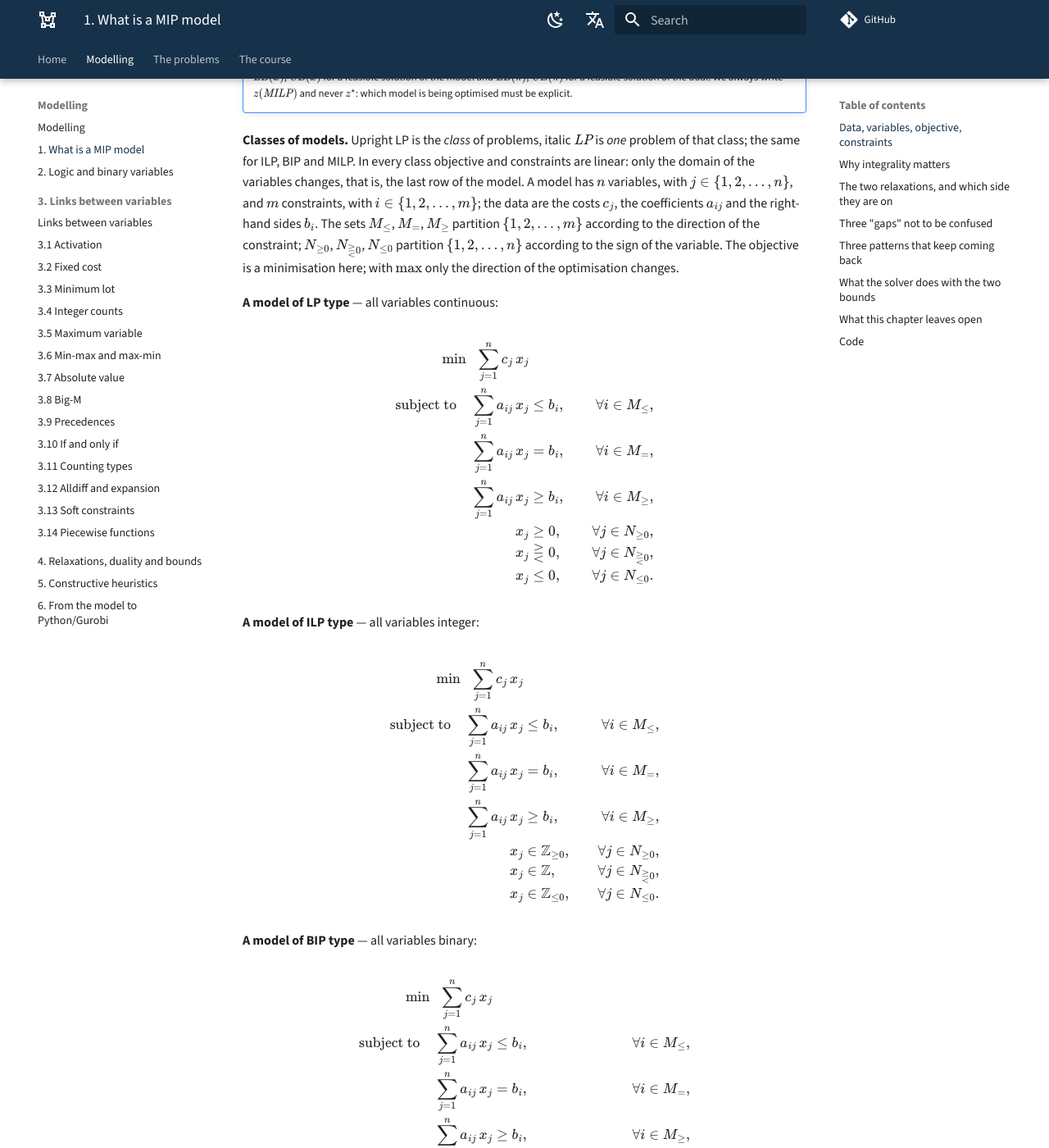
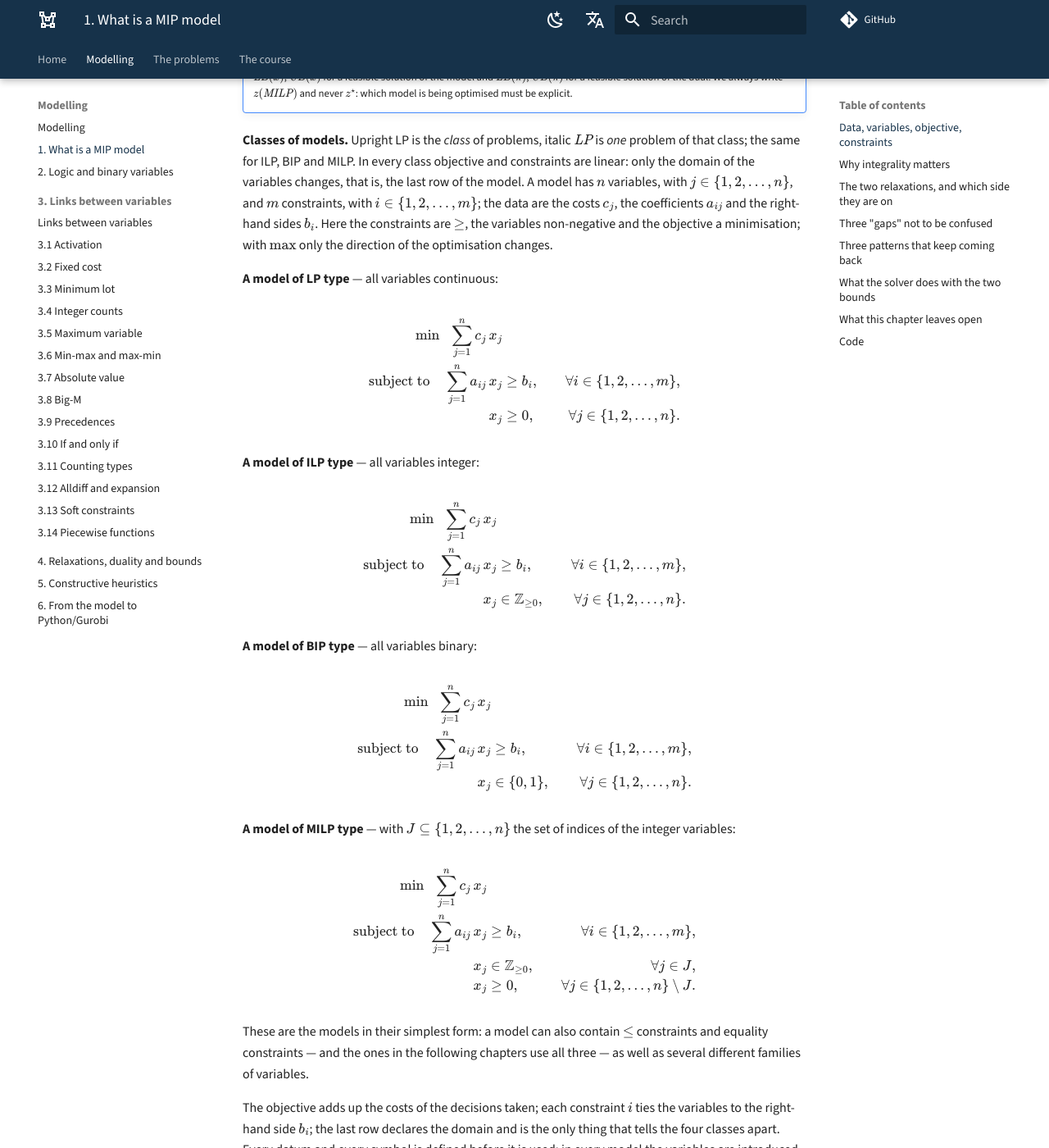
Before and after one commit to fabiofurini/mip-modelling, an MkDocs documentation site: the page built from docs/modelling-1.md, in a window 1280 px wide and 1400 px high, scrolled down 536 px. Shown: the whole window at 82% size. Built offline with MkDocs 1.6.1 and Material for MkDocs 9.7.7, drawn with Linux system fonts in a browser that asks for light colours; comment, search, counter and statistics services are not loaded; some of the changed text lies outside the part shown.

Commit message:
General models in their simplest form: one direction, non-negative variables
- dropped the partition of constraints by direction and of variables by sign
- right after the models, the note that a model can also contain <= and
  equality constraints and several families of variables

Co-Authored-By: Claude Opus 5 (1M context) <noreply@anthropic.com>

```diff
--- a/docs/modelling-1.md
+++ b/docs/modelling-1.md
@@ -31,23 +31,17 @@ every class objective and constraints are linear: only the domain of the
 variables changes, that is, the last row of the model. A model has $n$
 variables, with $j \in \{1, 2, \dots, n\}$, and $m$ constraints, with
 $i \in \{1, 2, \dots, m\}$; the data are the costs $c_j$, the coefficients
-$a_{ij}$ and the right-hand sides $b_i$. The sets $M_{\le}$, $M_{=}$, $M_{\ge}$
-partition $\{1, 2, \dots, m\}$ according to the direction of the constraint;
-$N_{\ge 0}$, $N_{\gtreqless 0}$, $N_{\le 0}$ partition $\{1, 2, \dots, n\}$
-according to the sign of the variable. The objective is a minimisation here;
-with $\max$ only the direction of the optimisation changes.
+$a_{ij}$ and the right-hand sides $b_i$. Here the constraints are $\ge$, the
+variables non-negative and the objective a minimisation; with $\max$ only the
+direction of the optimisation changes.
 
 **A model of LP type** — all variables continuous:
 
 $$
 \begin{aligned}
 \min ~~ \sum_{j=1}^{n} c_j\, x_j & & \\
-\text{subject to} \quad \sum_{j=1}^{n} a_{ij}\, x_j &\le b_i, & \forall i \in M_{\le},\\
-\sum_{j=1}^{n} a_{ij}\, x_j &= b_i, & \forall i \in M_{=},\\
-\sum_{j=1}^{n} a_{ij}\, x_j &\ge b_i, & \forall i \in M_{\ge},\\
-x_j &\ge 0, & \forall j \in N_{\ge 0},\\
-x_j &\gtreqless 0, & \forall j \in N_{\gtreqless 0},\\
-x_j &\le 0, & \forall j \in N_{\le 0}.
+\text{subject to} \quad \sum_{j=1}^{n} a_{ij}\, x_j &\ge b_i, & \forall i \in \{1, 2, \dots, m\},\\
+x_j &\ge 0, & \forall j \in \{1, 2, \dots, n\}.
 \end{aligned}
 $$
 
@@ -56,12 +50,8 @@ $$
 $$
 \begin{aligned}
 \min ~~ \sum_{j=1}^{n} c_j\, x_j & & \\
-\text{subject to} \quad \sum_{j=1}^{n} a_{ij}\, x_j &\le b_i, & \forall i \in M_{\le},\\
-\sum_{j=1}^{n} a_{ij}\, x_j &= b_i, & \forall i \in M_{=},\\
-\sum_{j=1}^{n} a_{ij}\, x_j &\ge b_i, & \forall i \in M_{\ge},\\
-x_j &\in \mathbb{Z}_{\ge 0}, & \forall j \in N_{\ge 0},\\
-x_j &\in \mathbb{Z}, & \forall j \in N_{\gtreqless 0},\\
-x_j &\in \mathbb{Z}_{\le 0}, & \forall j \in N_{\le 0}.
+\text{subject to} \quad \sum_{j=1}^{n} a_{ij}\, x_j &\ge b_i, & \forall i \in \{1, 2, \dots, m\},\\
+x_j &\in \mathbb{Z}_{\ge 0}, & \forall j \in \{1, 2, \dots, n\}.
 \end{aligned}
 $$
 
@@ -70,25 +60,25 @@ $$
 $$
 \begin{aligned}
 \min ~~ \sum_{j=1}^{n} c_j\, x_j & & \\
-\text{subject to} \quad \sum_{j=1}^{n} a_{ij}\, x_j &\le b_i, & \forall i \in M_{\le},\\
-\sum_{j=1}^{n} a_{ij}\, x_j &= b_i, & \forall i \in M_{=},\\
-\sum_{j=1}^{n} a_{ij}\, x_j &\ge b_i, & \forall i \in M_{\ge},\\
+\text{subject to} \quad \sum_{j=1}^{n} a_{ij}\, x_j &\ge b_i, & \forall i \in \{1, 2, \dots, m\},\\
 x_j &\in \{0, 1\}, & \forall j \in \{1, 2, \dots, n\}.
 \end{aligned}
 $$
 
-**A model of MILP type** — with $J \subseteq \{1, 2, \dots, n\}$ the set of indices of the integer variables and the signs of the model of LP type:
+**A model of MILP type** — with $J \subseteq \{1, 2, \dots, n\}$ the set of indices of the integer variables:
 
 $$
 \begin{aligned}
 \min ~~ \sum_{j=1}^{n} c_j\, x_j & & \\
-\text{subject to} \quad \sum_{j=1}^{n} a_{ij}\, x_j &\le b_i, & \forall i \in M_{\le},\\
-\sum_{j=1}^{n} a_{ij}\, x_j &= b_i, & \forall i \in M_{=},\\
-\sum_{j=1}^{n} a_{ij}\, x_j &\ge b_i, & \forall i \in M_{\ge},\\
-x_j &\in \mathbb{Z}, & \forall j \in J,\\
-x_j &\in \mathbb{R}, & \forall j \in \{1, 2, \dots, n\} \setminus J.
+\text{subject to} \quad \sum_{j=1}^{n} a_{ij}\, x_j &\ge b_i, & \forall i \in \{1, 2, \dots, m\},\\
+x_j &\in \mathbb{Z}_{\ge 0}, & \forall j \in J,\\
+x_j &\ge 0, & \forall j \in \{1, 2, \dots, n\} \setminus J.
 \end{aligned}
 $$
+
+These are the models in their simplest form: a model can also contain $\le$
+constraints and equality constraints — and the ones in the following chapters
+use all three — as well as several different families of variables.
 
 The objective adds up the costs of the decisions taken; each constraint $i$ ties
 the variables to the right-hand side $b_i$; the last row declares the domain and
```
